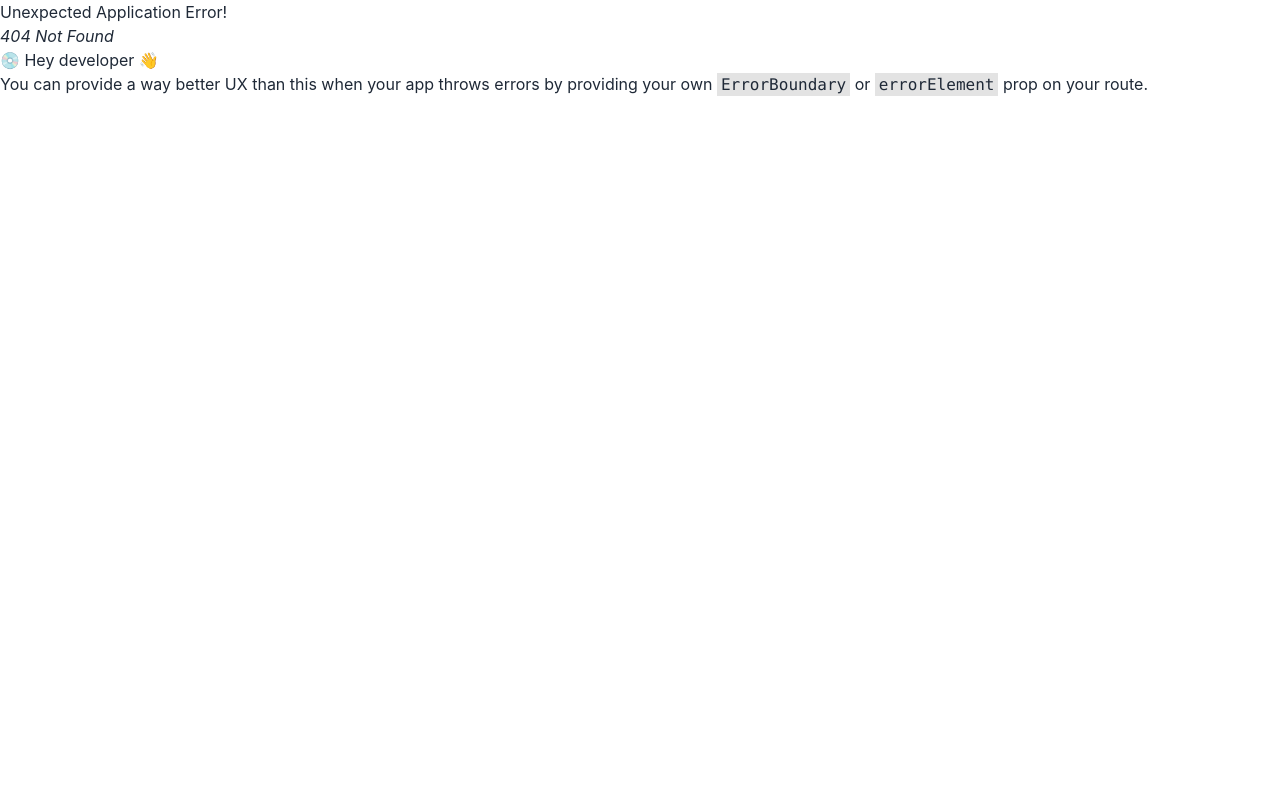
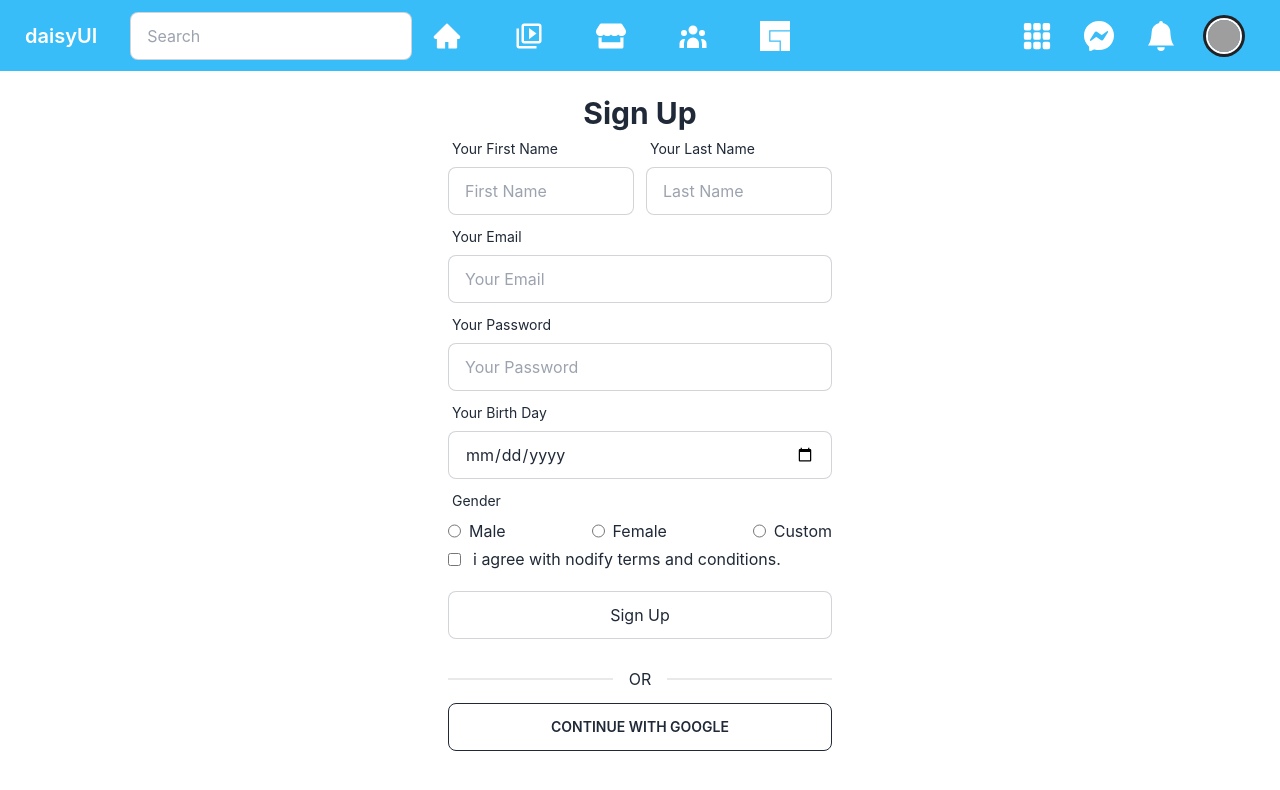
Before and after one commit to euhansarkar/nodify, a React (Create React App) app: page /signup in a window 1280 px wide. Before the commit this address had no page. Shown: the top 790 px of the page. Built offline with nearby package versions, Linux system fonts and the light colour scheme; no server answers; grey boxes are pictures that could not be loaded.

Commit message:
signup page created

```diff
--- a/package.json
+++ b/package.json
@@ -8,6 +8,7 @@
     "@testing-library/react": "^13.0.0",
     "@testing-library/user-event": "^13.2.1",
     "daisyui": "^2.46.0",
+    "firebase": "^9.15.0",
     "react": "^18.2.0",
     "react-dom": "^18.2.0",
     "react-hook-form": "^7.41.1",
--- /dev/null
+++ b/src/Components/Contexts/AuthProvider/AuthProvider.jsx
@@ -0,0 +1,44 @@
+import React, { createContext, useState } from "react";
+import {
+  getAuth,
+  onAuthStateChanged,
+  signInWithEmailAndPassword,
+  signInWithPopup,
+} from "firebase/auth";
+import app from "../../../Firebase/Firebase.config";
+
+export const AuthContext = createContext();
+const auth = getAuth(app);
+
+const AuthProvider = ({ children }) => {
+  const [user, setUser] = useState(null);
+  const [loading, setLoading] = useState(false);
+
+  const signInWithGoogle = (provider) => {
+    // setLoading(false);
+    return signInWithPopup(auth, provider);
+  };
+
+  const createUser =  (email, password) => {
+    // setLoading(false);
+    return signInWithEmailAndPassword(auth, email, password);
+  };
+
+  const unsubscribe = onAuthStateChanged(auth, (currentUser) => {
+    // console.log(currentUser);
+    setUser(currentUser);
+    setLoading(true);
+
+    return () => {
+      unsubscribe();
+    };
+  });
+
+  const authInfo = { signInWithGoogle, createUser };
+
+  return (
+    <AuthContext.Provider value={authInfo}>{children}</AuthContext.Provider>
+  );
+};
+
+export default AuthProvider;
--- /dev/null
+++ b/src/Firebase/Firebase.config.js
@@ -0,0 +1,19 @@
+// Import the functions you need from the SDKs you need
+import { initializeApp } from "firebase/app";
+// TODO: Add SDKs for Firebase products that you want to use
+// https://firebase.google.com/docs/web/setup#available-libraries
+
+// Your web app's Firebase configuration
+const firebaseConfig = {
+  apiKey: "AIzaSyAm-6NYaJnHyAx5tP6ybUbk5F4MMl4paNw",
+  authDomain: "nodify-32ec9.firebaseapp.com",
+  projectId: "nodify-32ec9",
+  storageBucket: "nodify-32ec9.appspot.com",
+  messagingSenderId: "173086516705",
+  appId: "1:173086516705:web:1c9f9347eda75246bc9ea0"
+};
+
+// Initialize Firebase
+const app = initializeApp(firebaseConfig);
+
+export default app;
--- /dev/null
+++ b/src/Pages/SignUp/SignUp.jsx
@@ -0,0 +1,162 @@
+import React, { useContext } from "react";
+import { useForm } from "react-hook-form";
+import { AuthContext } from "../../Components/Contexts/AuthProvider/AuthProvider";
+import { GoogleAuthProvider } from "firebase/auth";
+
+const SignUp = () => {
+  const { handleSubmit, register } = useForm();
+  const { signInWithGoogle, createUser } = useContext(AuthContext);
+  const googleProvider = new GoogleAuthProvider();
+
+  const handleSignUpForm = (data) => {
+    const { email, password } = data;
+    console.log(email, password);
+    createUser(email, password)
+      .then((result) => {
+        const user = result.user;
+        console.log(user);
+      })
+      .catch((err) => {
+        console.error(err);
+      });
+  };
+
+  const googleSignUp = () => {
+    signInWithGoogle(googleProvider)
+      .then((result) => {
+        const user = result.user;
+        console.log(user);
+      })
+      .catch((err) => {
+        console.log(err);
+      });
+  };
+
+  return (
+    <div className="flex items-center justify-center">
+      <div className="w-96 min-w-min mx-4 md:mx-0 mt-6">
+        <h2 className="text-3xl font-bold text-center">Sign Up</h2>
+        <form
+          onSubmit={handleSubmit(handleSignUpForm)}
+          className="flex gap-y-1 flex-col"
+        >
+          <div className="flex flex-col md:flex-row gap-3">
+            <div className="form-control w-full">
+              <label className="label">
+                <span className="label-text">Your First Name</span>
+              </label>
+              <input
+                {...register(`fName`)}
+                type="text"
+                placeholder="First Name"
+                className="input input-bordered w-full"
+              />
+            </div>
+            <div className="form-control w-full">
+              <label className="label">
+                <span className="label-text">Your Last Name</span>
+              </label>
+              <input
+                {...register(`lName`)}
+                type="text"
+                placeholder="Last Name"
+                className="input input-bordered w-full"
+              />
+            </div>
+          </div>
+          <div className="form-control w-full">
+            <label className="label">
+              <span className="label-text">Your Email</span>
+            </label>
+            <input
+              {...register(`email`)}
+              type="email"
+              placeholder="Your Email"
+              className="input input-bordered w-full"
+            />
+          </div>
+          <div className="form-control w-full">
+            <label className="label">
+              <span className="label-text">Your Password</span>
+            </label>
+            <input
+              {...register(`password`)}
+              type="password"
+              placeholder="Your Password"
+              className="input input-bordered w-full"
+            />
+          </div>
+          <div className="form-control w-full">
+            <label className="label">
+              <span className="label-text">Your Birth Day</span>
+            </label>
+            <input
+              {...register(`birthDate`)}
+              type="date"
+              className="input input-bordered w-full"
+            />
+          </div>
+          <div className="form-control w-full">
+            <label className="label">
+              <span className="label-text">Gender</span>
+            </label>
+            <div className="flex items-center justify-between">
+              <div className="gap-2 flex">
+                <input
+                  {...register(`gender`)}
+                  type="radio"
+                  name="select_gender"
+                  value="Male"
+                />
+                <label htmlFor="Male">Male</label>
+              </div>
+              <div className="gap-2 flex">
+                <input
+                  {...register(`gender`)}
+                  type="radio"
+                  name="select_gender"
+                  value="Female"
+                />
+                <label htmlFor="Female">Female</label>
+              </div>
+              <div className="gap-2 flex">
+                <input
+                  {...register(`gender`)}
+                  type="radio"
+                  name="select_gender"
+                  value="Custom"
+                />
+                <label htmlFor="Custom">Custom</label>
+              </div>
+            </div>
+          </div>
+          <div className="form-control w-full">
+            <div className="flex gap-3 items-center justify-left">
+              <input
+                {...register(`terms`)}
+                type="checkbox"
+                name="terms&condition"
+                value="terms"
+              />
+              <label htmlFor="terms&condition">
+                i agree with nodify terms and conditions.
+              </label>
+            </div>
+          </div>
+          <input className="input input-bordered w-full my-4" type="submit" value="Sign Up" />
+        </form>
+        <div className="divider">OR</div>
+        <div className="justify-center flex">
+          <button
+            onClick={googleSignUp}
+            className="btn btn-outline w-full btn-wide"
+          >
+            continue with google
+          </button>
+        </div>
+      </div>
+    </div>
+  );
+};
+
+export default SignUp;
--- a/src/index.js
+++ b/src/index.js
@@ -1,13 +1,16 @@
-import React from 'react';
-import ReactDOM from 'react-dom/client';
-import './index.css';
-import App from './App';
-import reportWebVitals from './reportWebVitals';
+import React from "react";
+import ReactDOM from "react-dom/client";
+import "./index.css";
+import App from "./App";
+import reportWebVitals from "./reportWebVitals";
+import AuthProvider from "./Components/Contexts/AuthProvider/AuthProvider";
 
-const root = ReactDOM.createRoot(document.getElementById('root'));
+const root = ReactDOM.createRoot(document.getElementById("root"));
 root.render(
   <React.StrictMode>
-    <App />
+    <AuthProvider>
+      <App />
+    </AuthProvider>
   </React.StrictMode>
 );
 
```
Also changed, not shown: src/Routes/Routes/Routes.jsx (+6 -1 lines), 2 other files (tests, documents, lock files or other folders).
